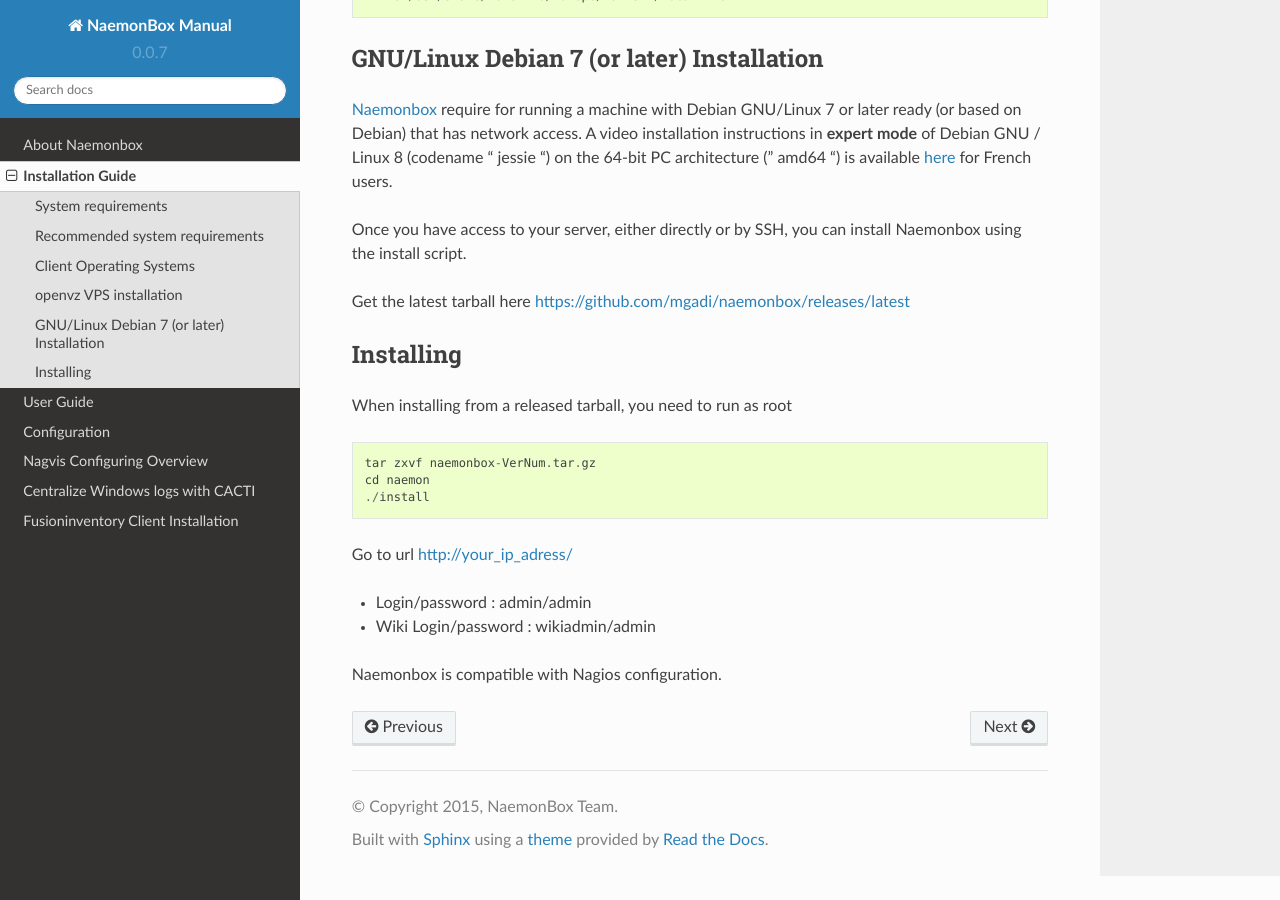
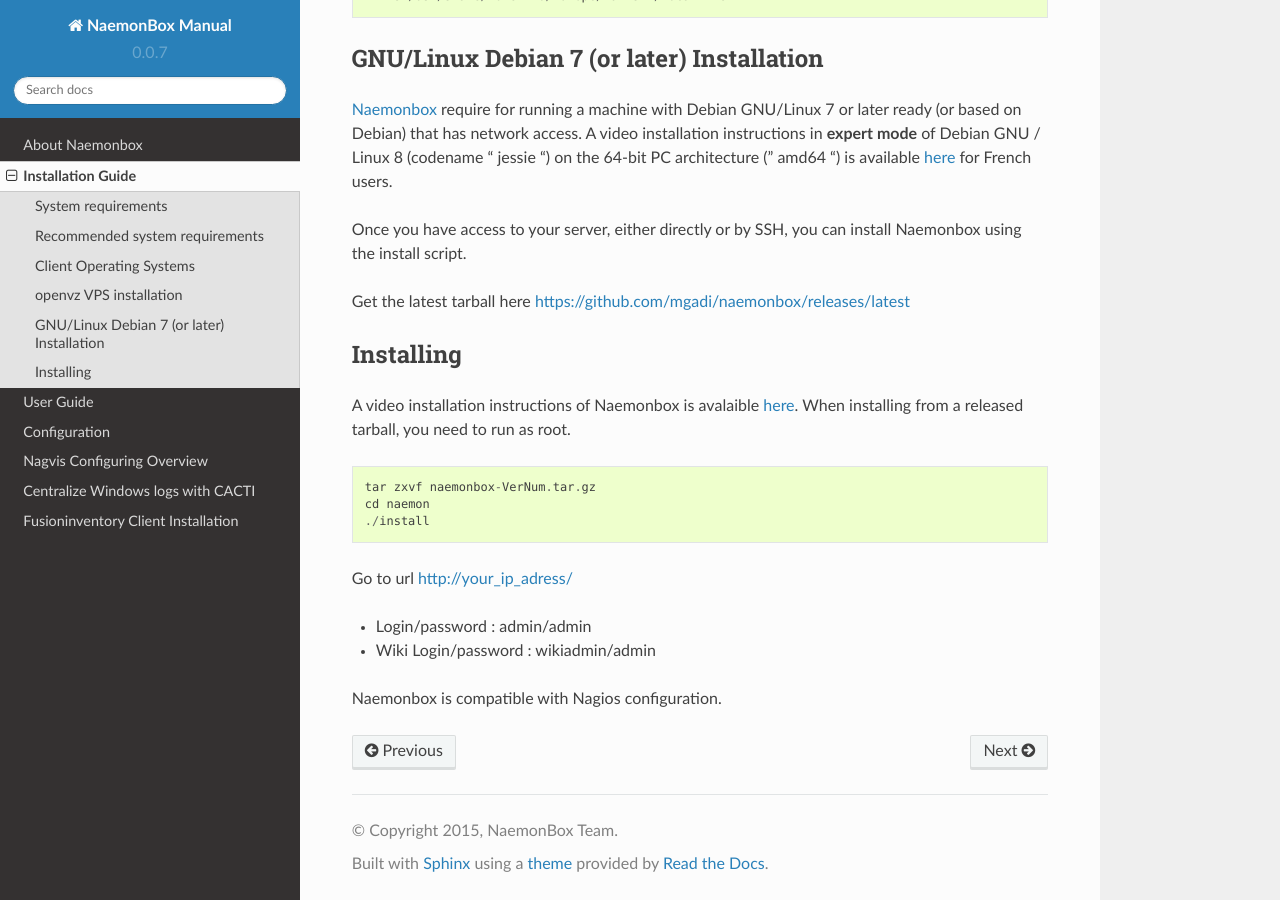
Before and after one commit to mgadi/naemonbox, a Sphinx documentation site: the page built from docs/source/02_installation_guide/index.rst, in a window 1280 px wide and 900 px high, scrolled down 850 px. Built offline with Sphinx 7.4.7 and the Read the Docs theme 2.0.0, drawn with Linux system fonts in a browser that asks for light colours; pages that are not in the unit, such as notebooks, are missing from menus.

Commit message:
Update index.rst

```diff
--- a/docs/source/02_installation_guide/index.rst
+++ b/docs/source/02_installation_guide/index.rst
@@ -46,7 +46,7 @@
 Installing
 =========
 
-When installing from a released tarball, you need to run as root
+A video installation instructions of Naemonbox is avalaible `here <https://youtu.be/WG096n-lzvc?t=94>`_. When installing from a released tarball, you need to run as root.
 
 ::
 
```
